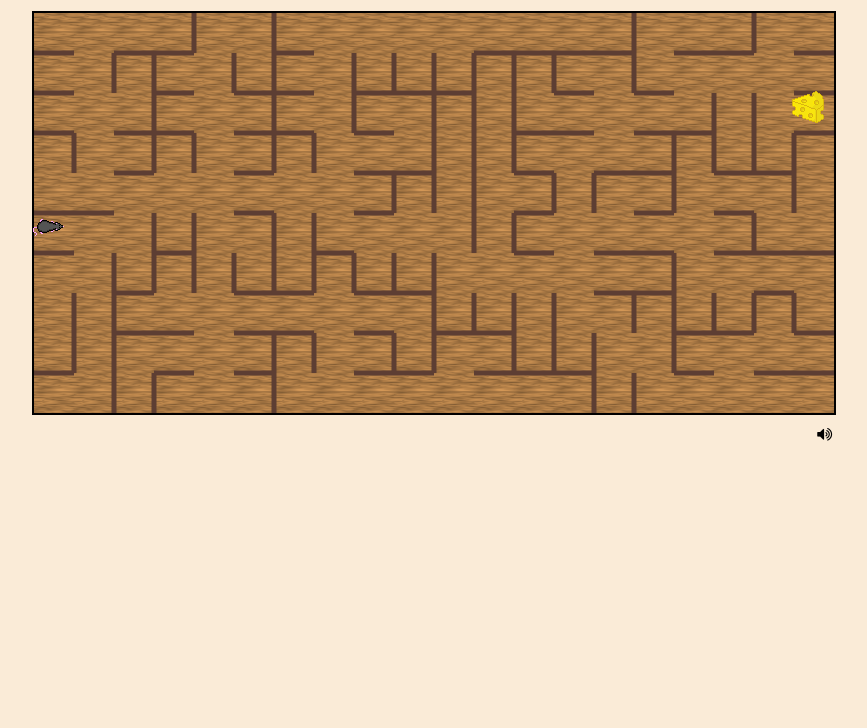
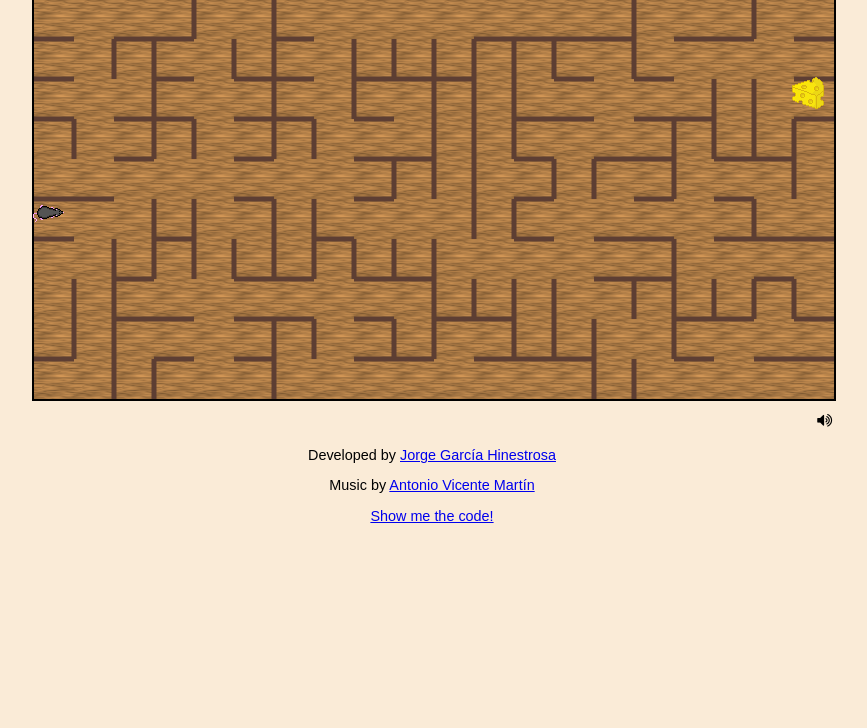
Before and after one commit to jghinestrosa/piece-of-cheese, a website: page index.html in a window 1280 px wide. Shown: the part 104-832 px from the top of the page, without its empty margins (208-1075 px from the left). After the commit the page ends 800 px from the top, so only its background shows below. Drawn offline with Linux system fonts and the light colour scheme.

Commit message:
Add credits and update readme

```diff
--- a/index.html
+++ b/index.html
@@ -16,6 +16,11 @@
     <div id="audio-controller">
       <div id="audio-icon" class="fa fa-volume-up"></div>
     </div>
+    <div id="credits">
+      <p>Developed by <a href="https://twitter.com/jghinestrosa">Jorge García Hinestrosa</a></p>
+      <p>Music by <a href="https://twitter.com/loopinloopin">Antonio Vicente Martín</a></p>
+      <p><a href="https://github.com/jghinestrosa/piece-of-cheese">Show me the code!</a></p>
+    </div>
     <script type="text/javascript" charset="utf-8" src="scripts/maze-generator.js"></script>
     <script type="text/javascript" charset="utf-8" src="scripts/maze-painter.js"></script>
     <script type="text/javascript" charset="utf-8" src="scripts/player.js"></script>
--- a/styles/style.css
+++ b/styles/style.css
@@ -15,6 +15,8 @@ body {
   font-size: 3em;
   color: #ffd700;
   text-shadow: 2px 0 0 #000, -2px 0 0 #000, 0 2px 0 #000, 0 -2px 0 #000, 1px 1px #000, -1px -1px 0 #000, 1px -1px 0 #000, -1px 1px 0 #000, 4px 4px 0 black;
+  margin: 0;
+  padding: 25px;
 }
 
 #canvas-wrapper {
@@ -51,3 +53,17 @@ canvas {
 #audio-icon:hover {
   cursor: pointer;
 }
+
+#credits {
+  width: 800px;
+  position: relative;
+  display: block;
+  margin: 0 auto;
+  margin-top: 50px;
+}
+
+#credits p {
+  text-align: center;
+  font-family: sans-serif;
+  font-size: 0.9em;
+}
```
Also changed, not shown: README.md.
